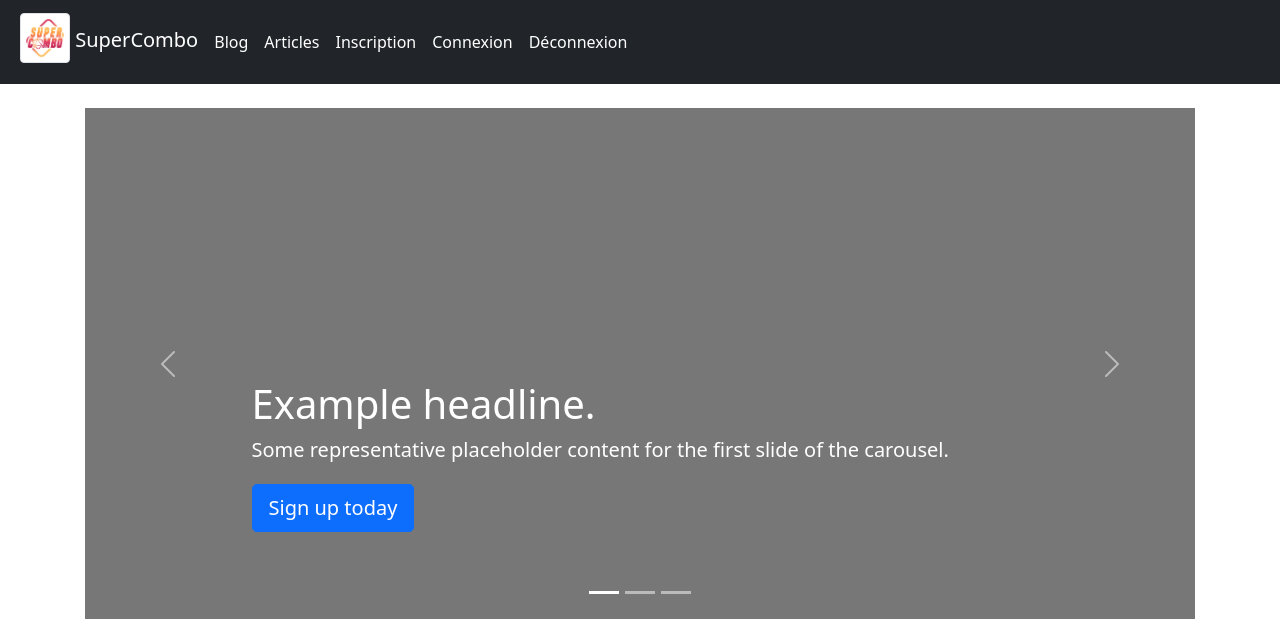
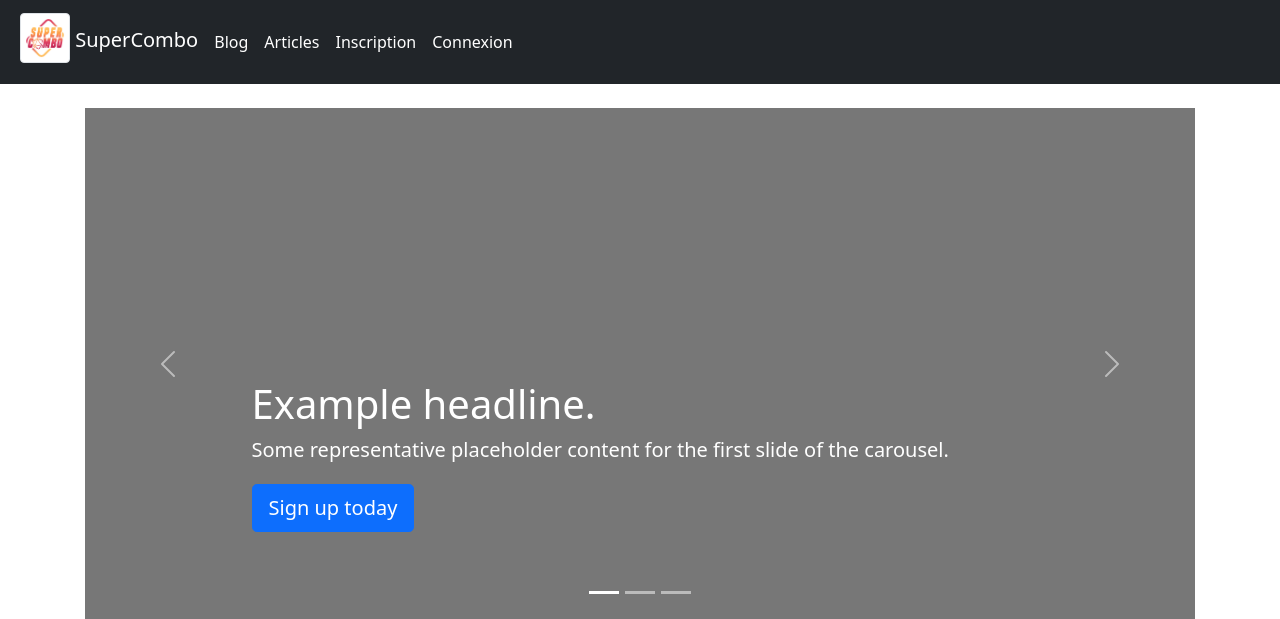
Before and after one commit to MadickeTHIANE/SuperCombo, a Symfony app: template templates/index/index.html.twig in a window 1280 px wide. Shown: the top 619 px of the page. Run offline with Twig, Linux system fonts and the light colour scheme; the template is opened without the code that fills it: most values are stand-ins (such as "Sample title", 1, 10 or a date in 2020); some libraries are stand-ins or nearby versions.

Commit message:
Visibilité du bouton 'Déconnexion' lorqu'on est connecté

```diff
--- a/templates/layout/header.html.twig
+++ b/templates/layout/header.html.twig
@@ -21,9 +21,11 @@
 					<li class="nav-item">
 						<a class="nav-link active" href={{ path('app_login') }}>Connexion</a>
 					</li>
-					<li class="nav-item">
-						<a class="nav-link active" href={{ path('app_logout') }}>Déconnexion</a>
-					</li>
+					{% if is_granted('ROLE_USER') %}
+						<li class="nav-item">
+							<a class="nav-link active" href={{ path('app_logout') }}>Déconnexion</a>
+						</li>
+					{% endif %}
 					{% if is_granted('ROLE_ADMIN') %}
 						<li class="nav-item dropdown">
 							<a class="nav-link active dropdown-toggle" href="#" id="dropdown03" data-bs-toggle="dropdown" aria-expanded="false">Admin</a>
```
